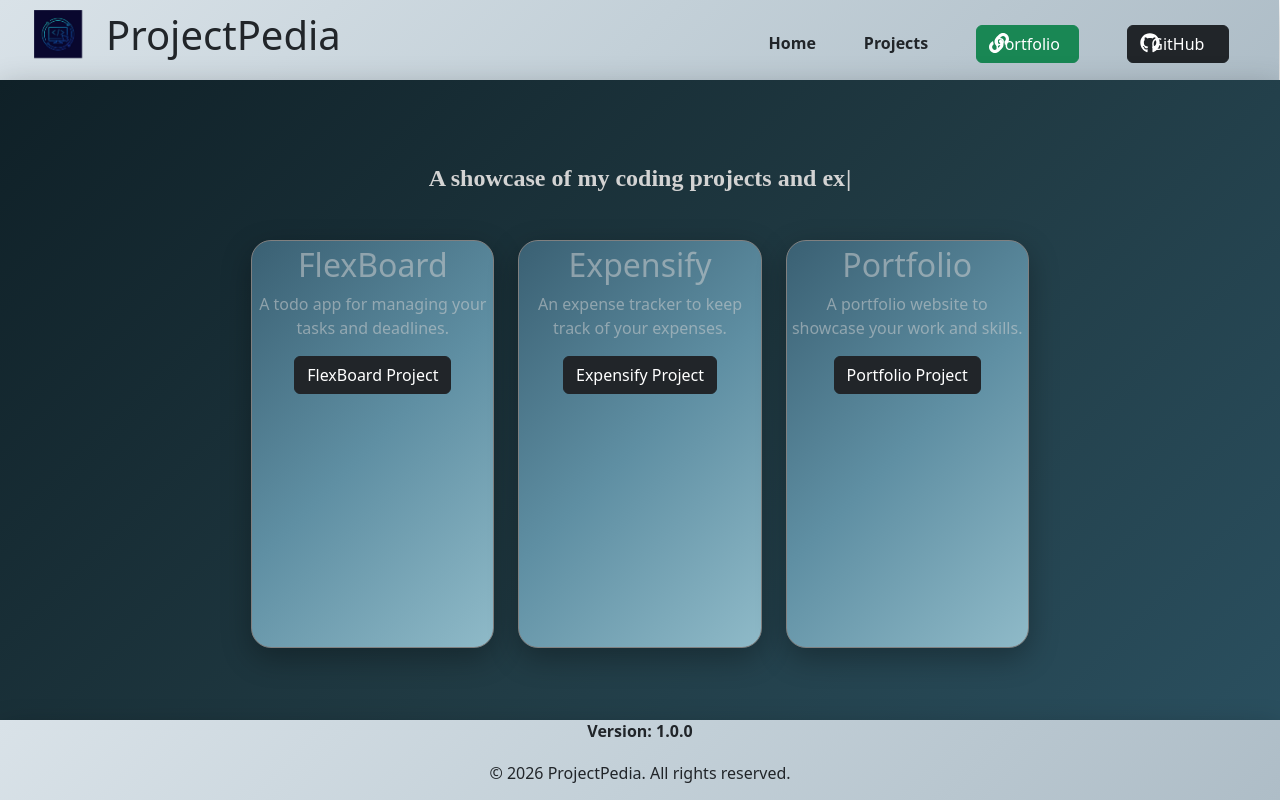
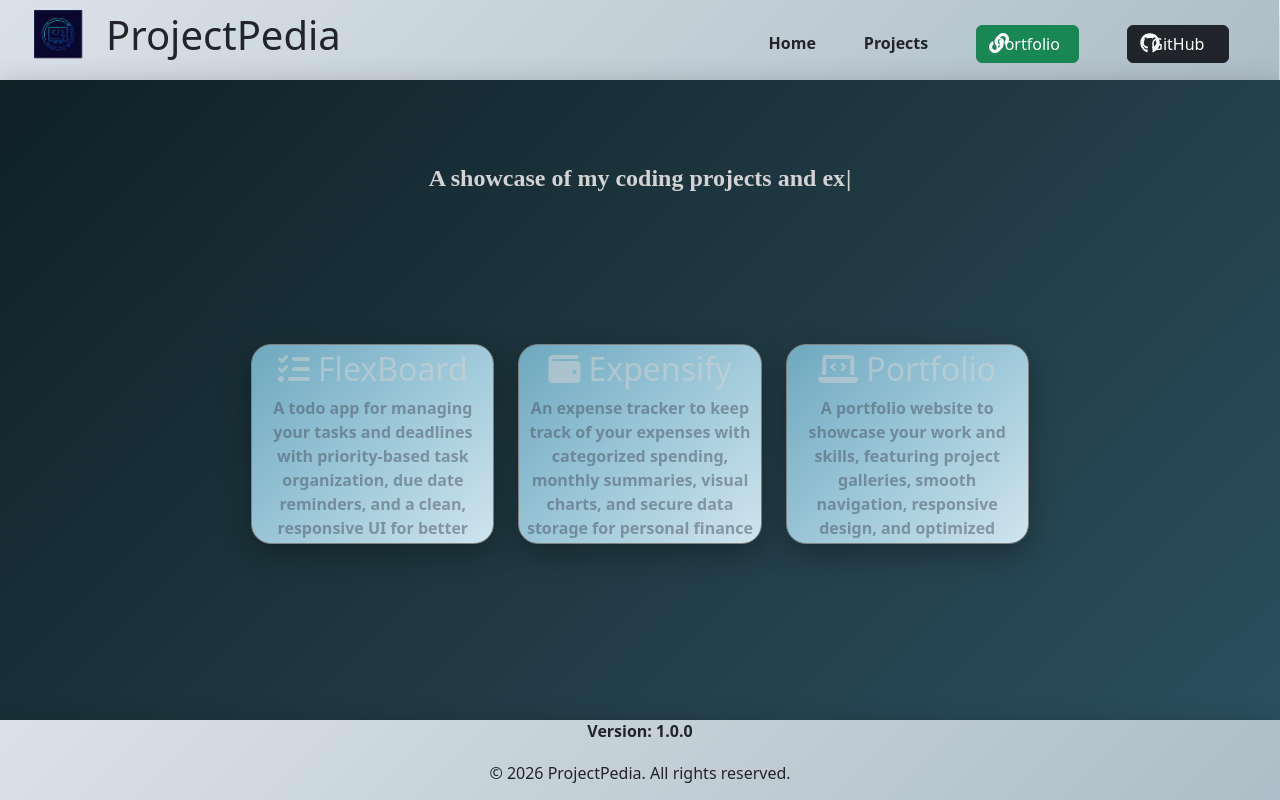
Before and after one commit to arnavkatyayan/projectpediafe, a React (Vite) app: page / in a window 1280 px wide. Built offline with nearby package versions, Linux system fonts and the light colour scheme.

Commit message:
HomePage changes and deployement changes.

```diff
--- a/index.html
+++ b/index.html
@@ -1,13 +1,17 @@
 <!doctype html>
 <html lang="en">
+
 <head>
   <meta charset="UTF-8" />
   <link rel="icon" type="image/svg+xml" href="/vite.svg" />
+  <link rel="stylesheet" href="https://cdnjs.cloudflare.com/ajax/libs/font-awesome/6.0.0-beta3/css/all.min.css">
   <meta name="viewport" content="width=device-width, initial-scale=1.0" />
   <title>projectpediafe</title>
 </head>
+
 <body>
   <div id="root"></div>
   <script type="module" src="/src/main.jsx"></script>
 </body>
+
 </html>
--- a/src/App.css
+++ b/src/App.css
@@ -11,9 +11,11 @@
   will-change: filter;
   transition: filter 300ms;
 }
+
 .logo:hover {
   filter: drop-shadow(0 0 2em #646cffaa);
 }
+
 .logo.react:hover {
   filter: drop-shadow(0 0 2em #61dafbaa);
 }
@@ -22,6 +24,7 @@
   from {
     transform: rotate(0deg);
   }
+
   to {
     transform: rotate(360deg);
   }
@@ -40,6 +43,7 @@
 .read-the-docs {
   color: #888;
 }
+
 .header {
   position: absolute;
   top: 0px;
@@ -58,19 +62,23 @@
   margin-top: -25px;
   height: 12vh;
 }
+
 .nav {
   position: absolute;
-  right:50px;
-  top:31px;
+  right: 50px;
+  top: 31px;
 }
+
 .nav p {
   font-weight: 600;
   cursor: pointer;
 }
+
 .nav p:hover {
   font-family: 600;
-  color:white;
+  color: white;
 }
+
 .dropdown {
   position: relative;
 }
@@ -85,7 +93,7 @@
   top: 25px;
   left: 0;
   background-color: white;
-  box-shadow: 0px 4px 10px rgba(0,0,0,0.1);
+  box-shadow: 0px 4px 10px rgba(0, 0, 0, 0.1);
   border-radius: 6px;
   padding: 8px 0;
   min-width: 120px;
@@ -98,38 +106,40 @@
   cursor: pointer;
 }
 
- .dropdown-content p:hover {
+.dropdown-content p:hover {
   background-color: #f2f2f2;
-  color:black;
+  color: black;
 }
 
 .dropdown:hover .dropdown-content {
   display: block;
 }
+
 .body {
   position: relative;
-  top:10vh;
-  height:65vh;
+  top: 10vh;
+  height: 65vh;
   max-height: 90vh;
 }
+
 .footer {
-  position:absolute;
-  bottom:0;
+  position: absolute;
+  bottom: 0;
   height: 10vh;
   width: 100vw;
- background: linear-gradient(
-    135deg,
-    #d9e2e8,
-    #c3d0d8,
-    #aebdc7
-  );
+  background: linear-gradient(135deg,
+      #d9e2e8,
+      #c3d0d8,
+      #aebdc7);
   box-shadow: 0 10px 30px rgba(0, 0, 0, 0.3);
-  left:0;
+  left: 0;
 }
+
 .github-btn {
   width: 8vw;
-  margin-top:-15px;
+  margin-top: -15px;
 }
+
 .home-page {
   position: fixed;
   left: 0;
@@ -139,6 +149,7 @@
   background: linear-gradient(135deg, #0f2027, #203a43, #2c5364);
   box-shadow: 0 10px 30px rgba(0, 0, 0, 0.3);
 }
+
 .typewriter {
   color: lightgrey;
   font-size: x-large;
@@ -147,45 +158,56 @@
   top: 10vh;
   font-family: auto;
 }
+
 .box {
-  height: 51vh;
+  height: 25vh;
   width: 19vw;
-  background: linear-gradient(135deg, #3a6073, #5f8fa3, #8fbac8);
+  background: linear-gradient(135deg, #6fa8bf, #9cc7d8, #cfe5ee);
   box-shadow: 0 10px 30px rgba(0, 0, 0, 0.3);
   border-radius: 20px;
   border: 1px solid grey;
-  padding:5px;
+  padding: 5px;
   cursor: pointer;
   transition: transform 0.3s ease;
   color: lightgray;
+  overflow: auto;
 }
-.box h2,.box p {
+
+.box h2,
+.box p {
   animation: box 10s ease-in-out;
 }
+
 .box:hover {
   cursor: pointer;
-   transform: translateY(-8px) scale(1.02);
+  transform: translateY(-8px) scale(1.02);
 }
+
 .featured-projects {
   position: relative;
-  top:-36px;
+  top: -36px;
   animation: box 5s ease-in-out;
 }
+
 @keyframes box {
   0% {
     opacity: 0;
   }
+
   50% {
     opacity: 0.5;
   }
+
   75% {
     opacity: 0.75;
   }
+
   100% {
     opacity: 1;
   }
 }
+
 .btn-icons {
   position: fixed;
-  top:33px;
+  top: 33px;
 }
--- a/src/App.jsx
+++ b/src/App.jsx
@@ -9,7 +9,7 @@ import { Button } from 'react-bootstrap'
 import 'bootstrap/dist/css/bootstrap.min.css';
 import Github from './assets/github.png'
 import { FaGithub, FaLink } from "react-icons/fa";
-
+import Expensify from './Expensify'
 function App() {
 
   const navigation = (path) => {
@@ -23,37 +23,28 @@ function App() {
           <h1 className='title'>ProjectPedia</h1>
         </div>
         <div className='flex nav justify-center items-center gap-5'>
-          <p onClick={()=>navigation("/")}>Home</p>
+          <p onClick={() => navigation("/")}>Home</p>
           <div className="dropdown">
             <p className="dropbtn">Projects</p>
             <div className="dropdown-content">
-            <p onClick={()=>navigation("/frontend")}>Frontend</p>
-            <p onClick={()=>navigation("/fullstack")}>Full Stack</p>
+              <p onClick={() => navigation("/frontend")}>Frontend</p>
+              <p onClick={() => navigation("/fullstack")}>Full Stack</p>
+
             </div>
           </div>
-         {/* <div className="dropdown">
-          <p className="dropbtn">Resume</p>
-          <div className="dropdown-content">
-            <p onClick={()=>navigation("/frontend")}>View</p>
-            <p onClick={()=>navigation("/fullstack")}>Download</p>
-              <p onClick={() => window.open("https://visualresumearnavk2025.vercel.app/", "_blank")}>Portfolio</p>
-          </div>
-        </div> */}
-          {/* <p onClick={()=>navigation("/resume")}>Resume</p> */}
-          {/* <img src={Github} alt="GitHub Logo" className='github-logo' /> */}
           <Button
             variant="success"
             onClick={() => window.open("https://visualresumearnavk2025.vercel.app/", "_blank")}
             className='github-btn'
           >
-            <FaLink size={20} className='btn-icons'/> Portfolio
+            <FaLink size={20} className='btn-icons' /> Portfolio
           </Button>
           <Button
             variant="dark"
             onClick={() => window.open("https://github.com/arnavkatyayan", "_blank")}
             className='github-btn'
           >
-            <FaGithub size={20} className='btn-icons'/> GitHub
+            <FaGithub size={20} className='btn-icons' /> GitHub
           </Button>
         </div>
 
@@ -61,12 +52,13 @@ function App() {
       <div className='body'>
         <Routes>
           <Route path="/" element={<HomePage />} />
+          <Route path="/fullstack/Expensify" element={<Expensify />} />
           {/* <Route path="/frontend" element={<Frontend />} />
         <Route path="/fullstack" element={<FullStack />} />
         <Route path="/resume" element={<Resume />} /> */}
         </Routes>
       </div>
-      <div className ='footer flex justify-center items-center flex-col gap-0.5'>
+      <div className='footer flex justify-center items-center flex-col gap-0.5'>
         <p className='font-bold'>Version: 1.0.0</p>
         <p className='font-medium'>© 2026 ProjectPedia. All rights reserved.</p>
       </div>
--- /dev/null
+++ b/src/Expensify.jsx
@@ -0,0 +1,11 @@
+import React from "react";
+
+function Expensify() {
+    return (
+        <div>
+            <h1>Expensify</h1>
+        </div>
+    );
+}
+
+export default Expensify;
--- a/src/HomePage.jsx
+++ b/src/HomePage.jsx
@@ -1,10 +1,13 @@
 import React from "react";
-import Github from './assets/Background.jpg'
 import Typewriter from "typewriter-effect";
 import { Button } from "react-bootstrap";
+import { useNavigate } from "react-router-dom";
+
 function HomePage() {
+    const navigation = useNavigate();
+
     return (
-        <div className="home-page flex justify-center items-center">
+        <div className="home-page flex justify-center items-center flex-col">
 
             <div className="typewriter">
                 <Typewriter
@@ -24,27 +27,57 @@ function HomePage() {
                     }}
                 />
             </div>
+
             <div className="flex items-center justify-center gap-6 featured-projects">
 
                 <div className="box">
-                    <h2>FlexBoard</h2>
-                    <p>A todo app for managing your tasks and deadlines.</p>
-                    <Button variant='dark' onClick={() => navigation('./fullStack/Flexboard')}> FlexBoard Project </Button>
+                    <h2>
+                        <i className="fa-solid fa-list-check me-2"></i>
+                        FlexBoard
+                    </h2>
+                    <p className="text-gray-600 font-bold">
+                        A todo app for managing your tasks and deadlines with priority-based task
+                        organization, due date reminders, and a clean, responsive UI for better
+                        productivity.
+                    </p>
+                    <Button variant="dark" onClick={() => navigation("/fullStack/Flexboard")}>
+                        FlexBoard Project
+                    </Button>
                 </div>
+
                 <div className="box">
-                    <h2>Expensify</h2>
-                    <p>An expense tracker to keep track of your expenses.</p>
-                    <Button variant='dark' onClick={() => navigation('./fullStack/Expensify')}> Expensify Project </Button>
+                    <h2>
+                        <i className="fa-solid fa-wallet me-2"></i>
+                        Expensify
+                    </h2>
+                    <p className="text-gray-600 font-bold">
+                        An expense tracker to keep track of your expenses with categorized spending,
+                        monthly summaries, visual charts, and secure data storage for personal
+                        finance management.
+                    </p>
+                    <Button variant="dark" onClick={() => navigation("/fullStack/Expensify")}>
+                        Expensify Project
+                    </Button>
+                </div>
 
+                <div className="box">
+                    <h2>
+                        <i className="fa-solid fa-laptop-code me-2"></i>
+                        Portfolio
+                    </h2>
+                    <p className="text-gray-600 font-bold">
+                        A portfolio website to showcase your work and skills, featuring project
+                        galleries, smooth navigation, responsive design, and optimized performance
+                        for all devices.
+                    </p>
+                    <Button variant="dark" onClick={() => navigation("/fullStack/Portfolio")}>
+                        Portfolio Project
+                    </Button>
                 </div>
-                <div className="box">
-                    <h2>Portfolio</h2>
-                    <p>A portfolio website to showcase your work and skills.</p>
-                    <Button variant='dark' onClick={() => navigation('./fullStack/Portfolio')}> Portfolio Project </Button>
 
-                </div>
             </div>
-
         </div>
     );
-} export default HomePage;
+}
+
+export default HomePage;
--- /dev/null
+++ b/src/ReusableComponent.jsx
@@ -0,0 +1 @@
+import React from "react";
```
Also changed, not shown: src/vercel.json (added). Lines whose indentation alone changed are shown as unchanged.
